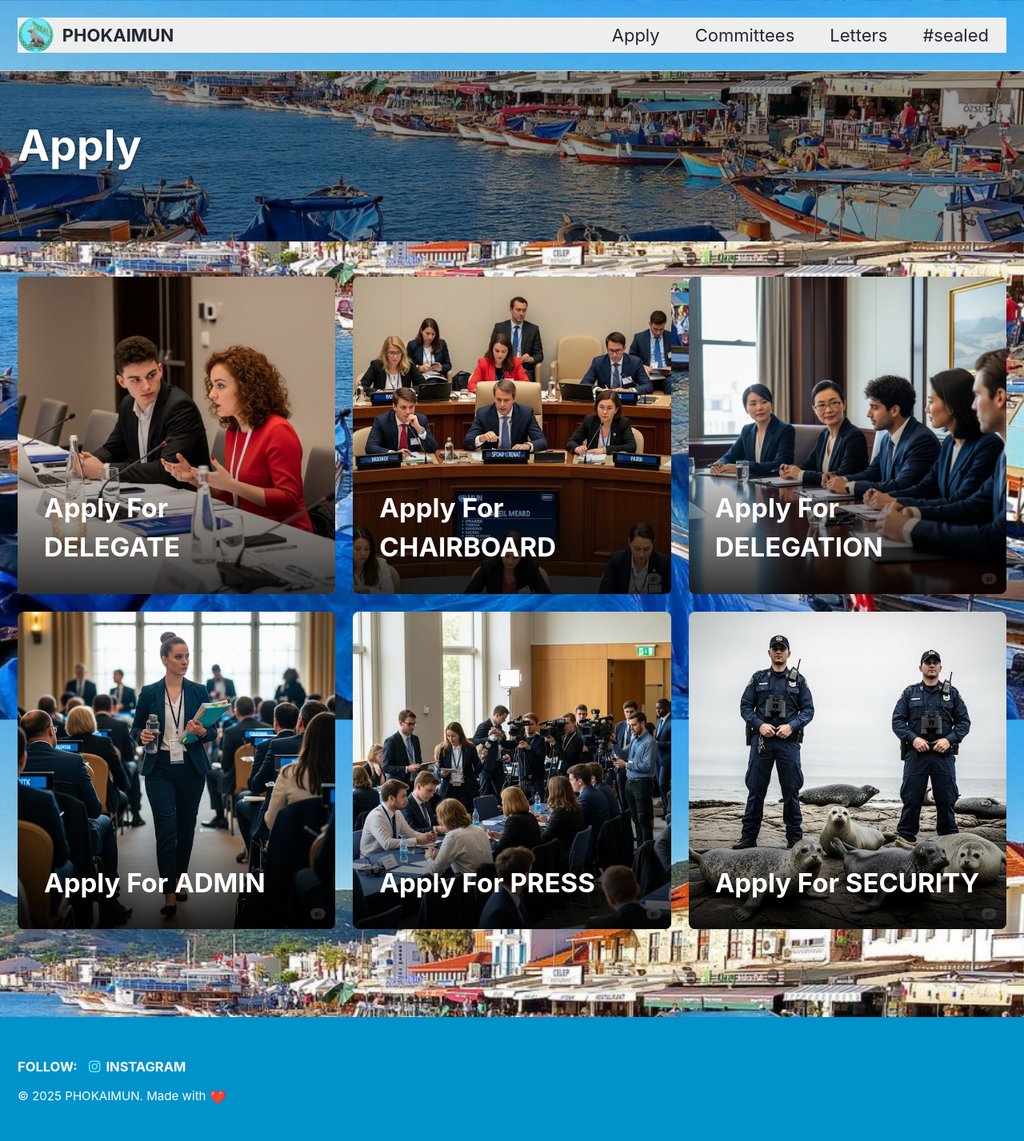
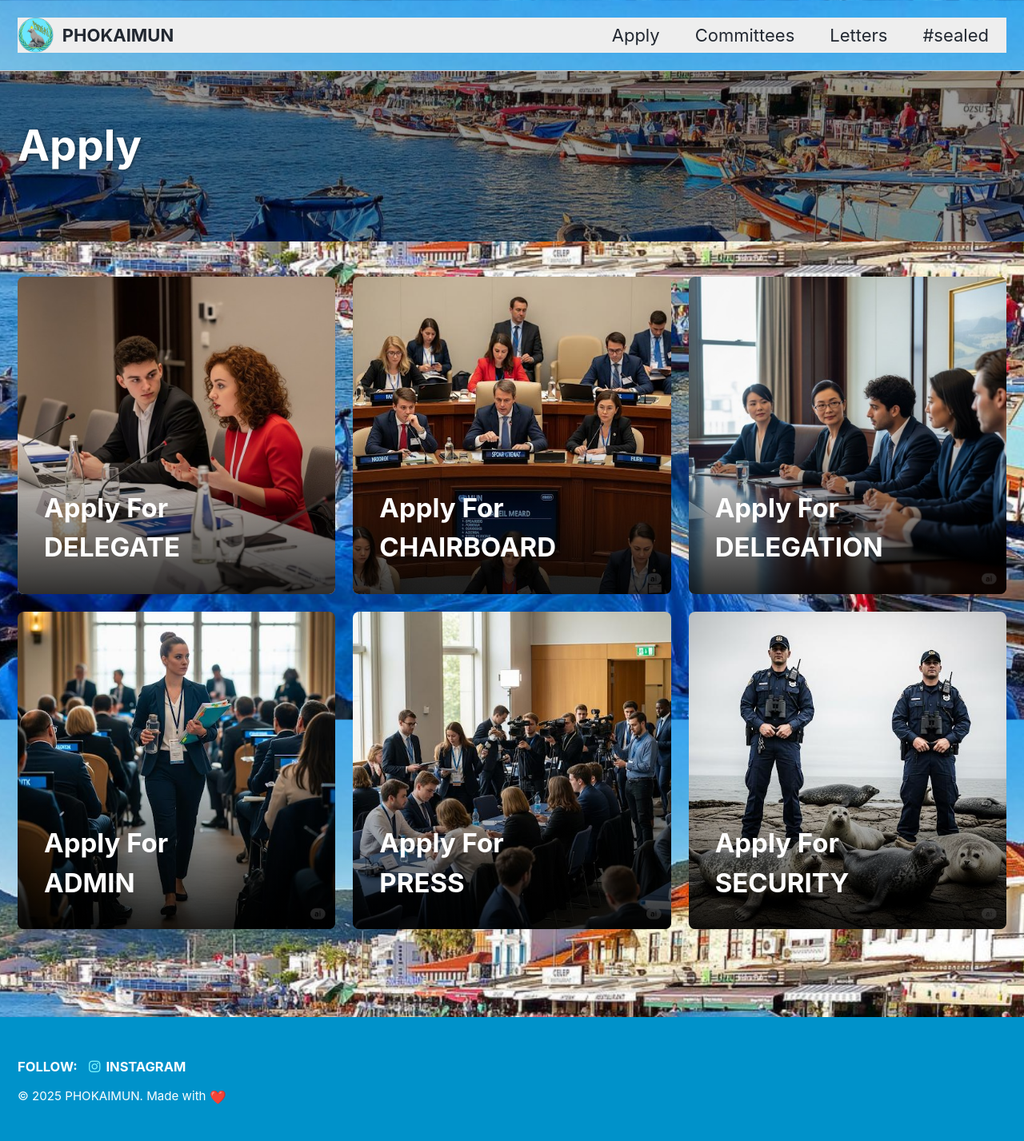
Before and after one commit to Phokaimun/Phokaimun.github.io, a Jekyll site: the page built from _pages/apply.md, in a window 1280 px wide. Shown: the whole page at 80% size. Built offline with Jekyll 4.4.1, drawn with Linux system fonts in a browser that asks for light colours; cached includes are drawn as plain includes; emoji names are drawn with the system emoji font.

```diff
--- a/_pages/apply.md
+++ b/_pages/apply.md
@@ -11,27 +11,27 @@ gallery:
   - url: https://ziyacu.github.io/Phokaimun.github.io/apply/
     image_path: /Phokaimun.github.io/assets/images/delegate.jpeg
     alt: "delegate"
-    excerpt: "Apply For <strong>DELEGATE</strong>"
+    excerpt: "Apply For<br><strong>DELEGATE</strong>"
   - url: https://ziyacu.github.io/Phokaimun.github.io/apply/
     image_path: /Phokaimun.github.io/assets/images/chairboard.jpeg
     alt: "chairboard"
-    excerpt: "Apply For <strong>CHAIRBOARD</strong>"
+    excerpt: "Apply For<br><strong>CHAIRBOARD</strong>"
   - url: https://ziyacu.github.io/Phokaimun.github.io/apply/
     image_path: /Phokaimun.github.io/assets/images/delegation.jpeg
     alt: "delegation"
-    excerpt: "Apply For <strong>DELEGATION</strong>"
+    excerpt: "Apply For<br><strong>DELEGATION</strong>"
   - url: https://ziyacu.github.io/Phokaimun.github.io/apply/
     image_path: /Phokaimun.github.io/assets/images/admin.jpeg
     alt: "admin"
-    excerpt: "Apply For <strong>ADMIN</strong>"
+    excerpt: "Apply For<br><strong>ADMIN</strong>"
   - url: https://ziyacu.github.io/Phokaimun.github.io/apply/
     image_path: /Phokaimun.github.io/assets/images/press.jpeg
     alt: "press"
-    excerpt: "Apply For <strong>PRESS</strong>"
+    excerpt: "Apply For<br><strong>PRESS</strong>"
   - url: https://ziyacu.github.io/Phokaimun.github.io/apply/
     image_path: /Phokaimun.github.io/assets/images/security.jpeg
     alt: "security"
-    excerpt: "Apply For <strong>SECURITY</strong>"
+    excerpt: "Apply For<br><strong>SECURITY</strong>"
 ---
 
 {% include custom-gallery.html %}
```
